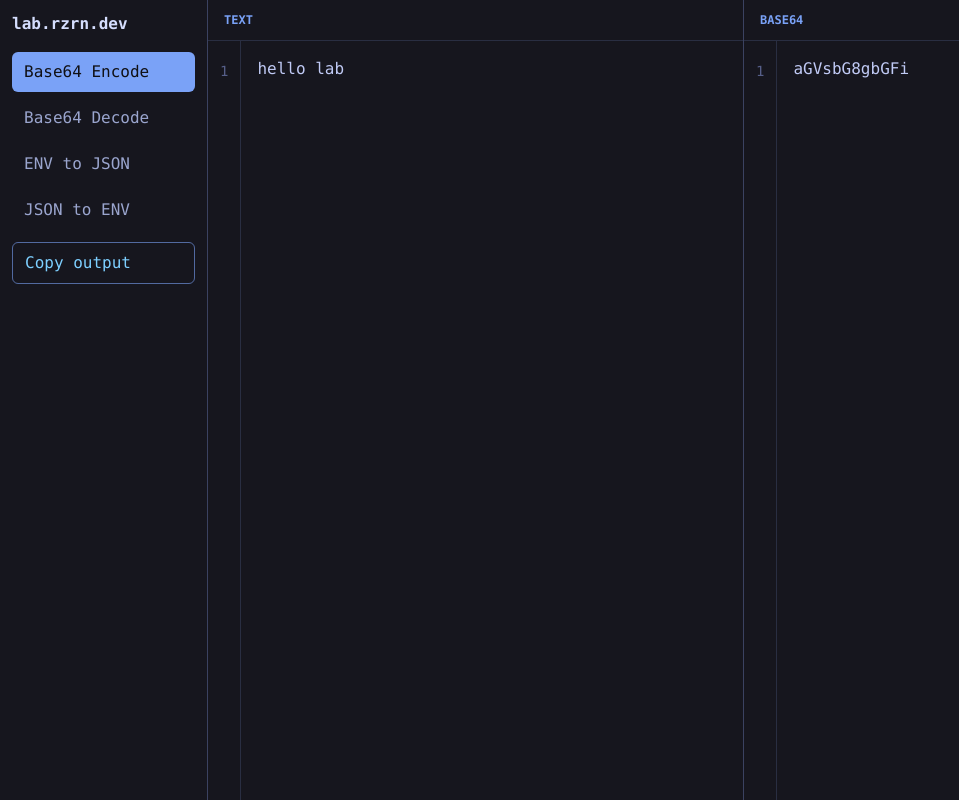
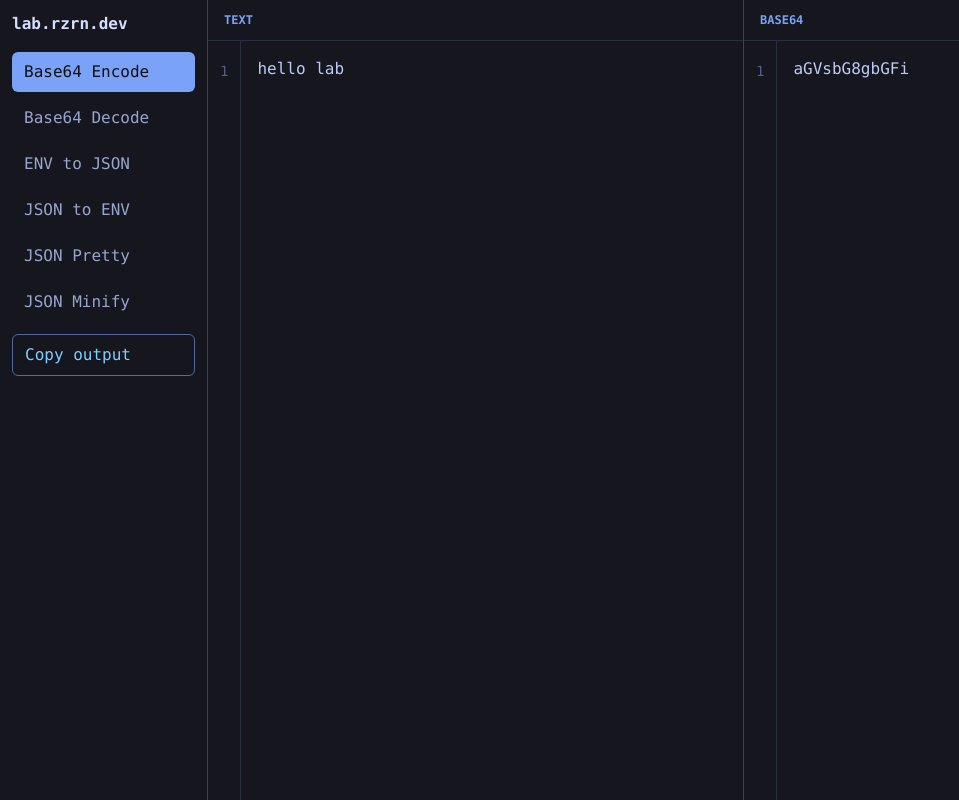
Before and after one commit to razrinn/lab, a website built with Vite: page index.html in a window 1280 px wide. Shown: the whole page, without its empty margins (0-959 px from the left). Built offline with nearby package versions, Linux system fonts and the light colour scheme.

Commit message:
add json module

```diff
--- a/index.html
+++ b/index.html
@@ -4,7 +4,7 @@
     <meta charset="UTF-8" />
     <link rel="icon" type="image/svg+xml" href="/favicon.svg" />
     <meta name="viewport" content="width=device-width, initial-scale=1.0" />
-    <title>lab</title>
+    <title>lab - rzrn.dev</title>
   </head>
   <body>
     <div id="app"></div>
--- a/src/modules.test.ts
+++ b/src/modules.test.ts
@@ -2,6 +2,7 @@ import { describe, expect, it } from 'vitest'
 import { decodeBase64, encodeBase64 } from './modules/base64.ts'
 import { envToJson, jsonToEnv } from './modules/env.ts'
 import { modules } from './modules/index.ts'
+import { minifyJson, prettyJson } from './modules/json.ts'
 
 describe('base64 transforms', () => {
   it('round-trips unicode text', () => {
@@ -55,6 +56,25 @@ describe('env transforms', () => {
   })
 })
 
+describe('json transforms', () => {
+  it('pretties JSON', () => {
+    expect(prettyJson('{"hello":"lab","count":2}')).toBe(
+      '{\n  "hello": "lab",\n  "count": 2\n}',
+    )
+  })
+
+  it('minifies JSON', () => {
+    expect(minifyJson('{\n  "hello": "lab",\n  "count": 2\n}')).toBe(
+      '{"hello":"lab","count":2}',
+    )
+  })
+
+  it('throws for invalid JSON', () => {
+    expect(() => prettyJson('{nope')).toThrow()
+    expect(() => minifyJson('{nope')).toThrow()
+  })
+})
+
 describe('module registry', () => {
   it('has unique ids and working samples', () => {
     expect(new Set(modules.map((tool) => tool.id)).size).toBe(modules.length)
--- a/src/modules/index.ts
+++ b/src/modules/index.ts
@@ -1,5 +1,6 @@
 import { base64Modules } from './base64'
 import { envModules } from './env'
+import { jsonModules } from './json'
 import type { LabModule } from './types'
 
-export const modules: LabModule[] = [...base64Modules, ...envModules]
+export const modules: LabModule[] = [...base64Modules, ...envModules, ...jsonModules]
--- /dev/null
+++ b/src/modules/json.ts
@@ -0,0 +1,26 @@
+import type { LabModule } from './types'
+
+export const prettyJson = (value: string) => JSON.stringify(JSON.parse(value), null, 2)
+
+export const minifyJson = (value: string) => JSON.stringify(JSON.parse(value))
+
+export const jsonModules: LabModule[] = [
+  {
+    id: 'json-pretty',
+    name: 'JSON Pretty',
+    inputLabel: 'JSON',
+    outputLabel: 'Pretty JSON',
+    placeholder: '{"hello":"lab","count":2}',
+    sample: '{"hello":"lab","count":2}',
+    transform: prettyJson,
+  },
+  {
+    id: 'json-minify',
+    name: 'JSON Minify',
+    inputLabel: 'JSON',
+    outputLabel: 'Minified JSON',
+    placeholder: '{\n  "hello": "lab",\n  "count": 2\n}',
+    sample: '{\n  "hello": "lab",\n  "count": 2\n}',
+    transform: minifyJson,
+  },
+]
```
